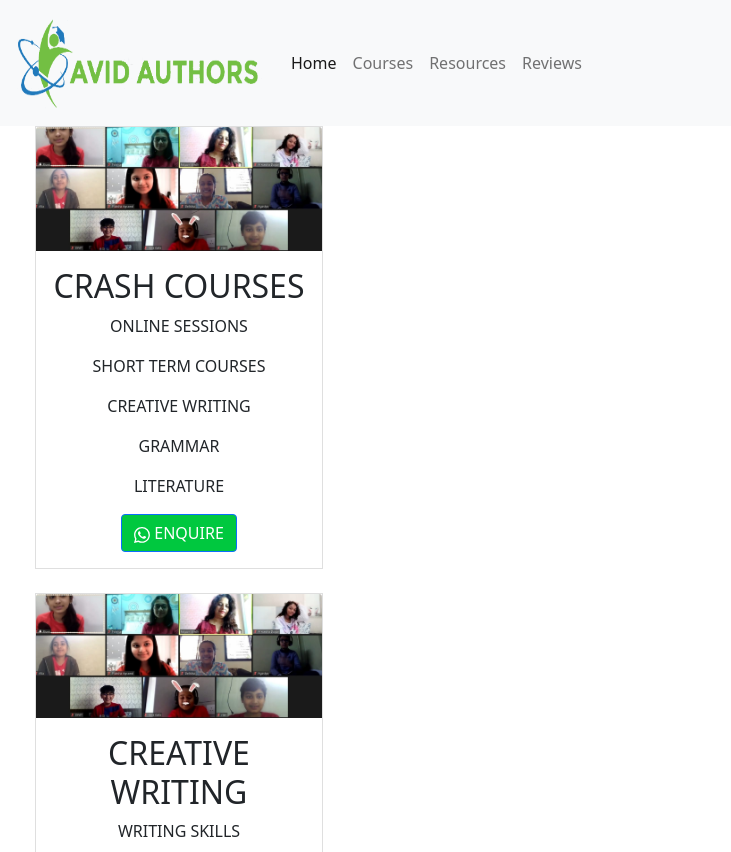
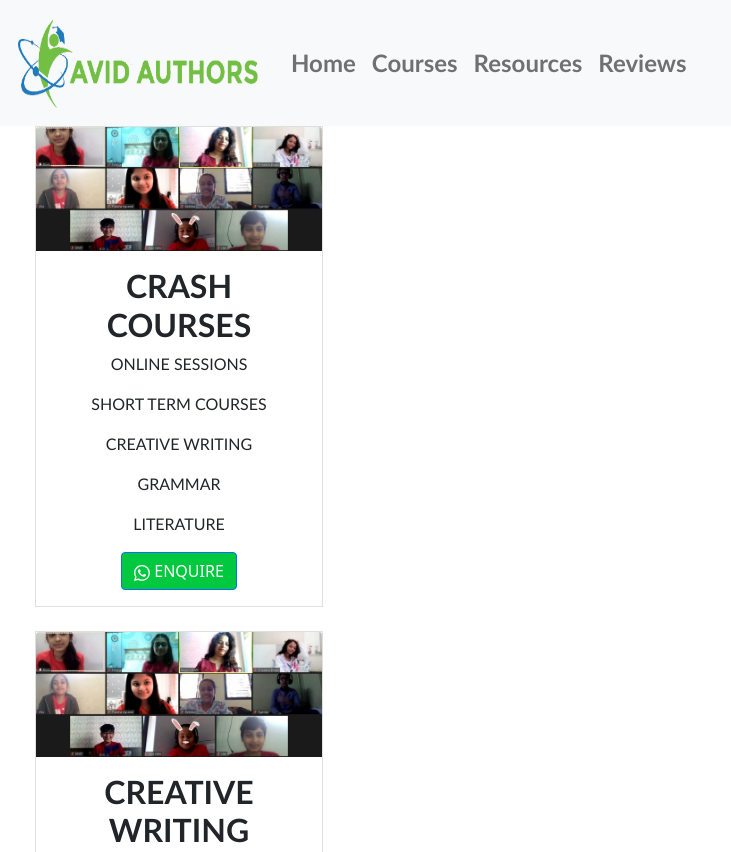
Before and after one commit to Shubham-Sheth/AVID-AUTHORS, a plain HTML site: page courses.html in a window 1280 px wide. Shown: the top 852 px of the page, without its empty margins (0-731 px from the left). Drawn offline with nearby package versions, Linux system fonts and the light colour scheme.

Commit message:
Update courses.html

```diff
--- a/courses.html
+++ b/courses.html
@@ -32,6 +32,12 @@
 		color: #000000;
 		margin:auto 170px;
 }
+p,h2,h4,h3{
+	font-family:Candara;
+}
+h2{
+	font-weight:bold;
+}
 
         </style>
   </head>
@@ -45,19 +51,20 @@
     <div class="collapse navbar-collapse" id="navbarSupportedContent">
       <ul class="navbar-nav me-auto mb-2 mb-lg-0">
         <li class="nav-item">
-          <a class="nav-link active" href="index.html">Home</a>
+            <a class="nav-link "href="index.html" style="font-family:Candara;font-weight:bold;font-size:x-large">Home</a>
         </li>
          <li class="nav-item">
-          <a class="nav-link " href="courses.html">Courses</a>
+          <a class="nav-link " href="courses.html" style="font-family:Candara;font-weight:bold;font-size:x-large">Courses</a>
         </li>
          <li class="nav-item">
-          <a class="nav-link " href="resources.html">Resources</a>
+          <a class="nav-link " href="resources.html" style="font-family:Candara;font-weight:bold;font-size:x-large">Resources</a>
         </li>
-         <!-- <li class="nav-item">
+          <!--<li class="nav-item">
           <a class="nav-link " href="#">Tech Need</a>
         </li>-->
         <li class="nav-item">
-          <a class="nav-link" href="reviews.html">Reviews</a>
+          <a class="nav-link" href="reviews.html" style="font-family:Candara;font-weight:bold;font-size:x-large">Reviews</a>
+        </li>
         </li>
          </ul>
       </div>
@@ -162,8 +169,8 @@
 
 				    	<div class="col-sm-4">
 						<br>
-						<br>
-			<h2 style="text-align:center">VISIT US</h2>
+
+
 				<hr style="border:2px black solid"><br>
 				</div>
 </div>
```
